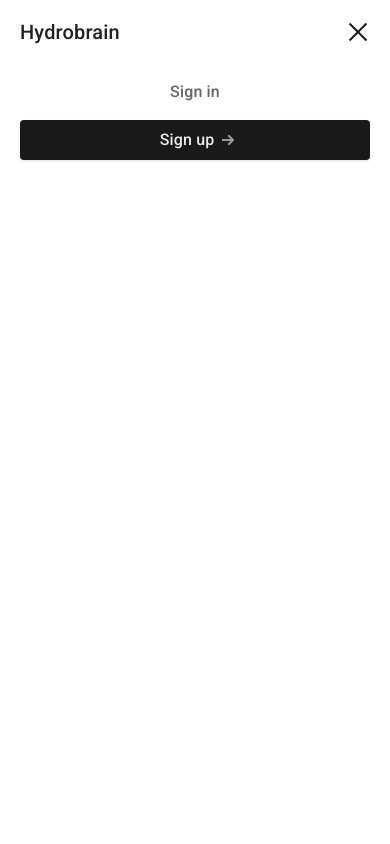
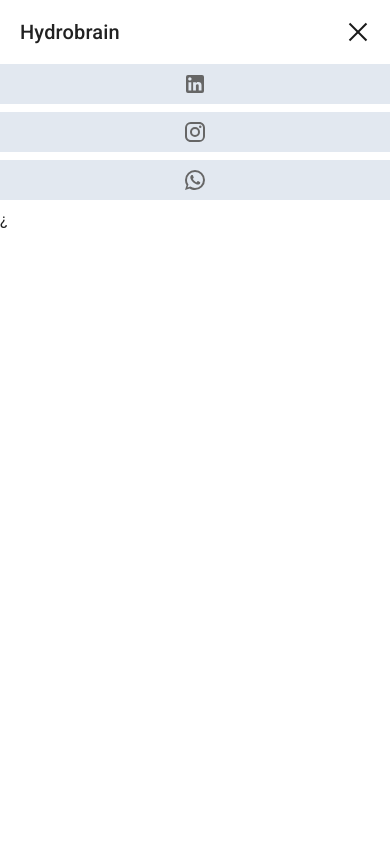
Before and after one commit to eduardoAns/hydrobrain-app, a Next.js app: page / in a window 390 px wide. Both pictures are taken after a click on the button "Menu". Shown: the top 844 px of the page. Built offline with nearby package versions, Linux system fonts and the light colour scheme.

Commit message:
fix menu

```diff
--- a/components/landingpage/ui/header.tsx
+++ b/components/landingpage/ui/header.tsx
@@ -39,17 +39,17 @@
             {/* Desktop sign in links */}
             <ul className="flex grow justify-end flex-wrap items-center">
               <li className='p-4'>
-                <Link href="/signup" >
+                <Link href="/" >
                 <LinkedInIcon fontSize='medium'/>
                 </Link>
               </li>
               <li className='p-4'>
-                <Link href="/signup" >
+                <Link href="/" >
                   <InstagramIcon fontSize='medium'/>
                 </Link>
               </li>
               <li className='p-4'>
-                <Link href="/signup" >
+                <Link href="/" >
                   <WhatsAppIcon fontSize='medium'/>
                 </Link>
               </li>
--- a/components/landingpage/ui/mobile-menu.tsx
+++ b/components/landingpage/ui/mobile-menu.tsx
@@ -3,6 +3,9 @@
 import { useState, useRef, useEffect } from 'react'
 import { Transition } from '@headlessui/react'
 import Link from 'next/link'
+import LinkedInIcon from '@mui/icons-material/LinkedIn';
+import InstagramIcon from '@mui/icons-material/Instagram';
+import WhatsAppIcon from '@mui/icons-material/WhatsApp';
 
 export default function MobileMenu() {
   const [mobileNavOpen, setMobileNavOpen] = useState<boolean>(false)
@@ -63,19 +66,24 @@
           leaveFrom="opacity-100"
           leaveTo="opacity-0"
         >
-          <ul className="px-5 py-2">
-            <li>
-              <Link href="/signin" className="flex font-medium w-full text-gray-600 hover:text-gray-900 py-2 justify-center" onClick={() => setMobileNavOpen(false)}>Sign in</Link>
-            </li>
-            <li>
-              <Link href="/signup" className="btn-sm text-gray-200 bg-gray-900 hover:bg-gray-800 w-full my-2" onClick={() => setMobileNavOpen(false)}>
-                <span>Sign up</span>
-                <svg className="w-3 h-3 fill-current text-gray-400 shrink-0 ml-2 -mr-1" viewBox="0 0 12 12" xmlns="http://www.w3.org/2000/svg">
-                  <path d="M11.707 5.293L7 .586 5.586 2l3 3H0v2h8.586l-3 3L7 11.414l4.707-4.707a1 1 0 000-1.414z" fill="#999" fillRule="nonzero" />
-                </svg>
-              </Link>
-            </li>
+          <ul className="">
+              <li className='mb-2'>
+                <Link href="/" className="flex font-medium w-full bg-slate-200  text-gray-600 hover:text-gray-900 py-2 justify-center" onClick={() => setMobileNavOpen(false)}>
+                <LinkedInIcon fontSize='medium'/>
+                </Link>
+              </li>
+              <li className='mb-2'>
+                <Link href="/" className="flex font-medium w-full bg-slate-200 text-gray-600 hover:text-gray-900 py-2 justify-center" onClick={() => setMobileNavOpen(false)}>
+                  <InstagramIcon fontSize='medium'/>
+                </Link>
+              </li>
+              <li className='mb-2'>
+                <Link href="/" className="flex font-medium w-full bg-slate-200 text-gray-600 hover:text-gray-900 py-2 justify-center" onClick={() => setMobileNavOpen(false)}>
+                  <WhatsAppIcon fontSize='medium'/>
+                </Link>
+              </li>
           </ul>
+          ¿
         </Transition>
       </div>
     </div>
```
